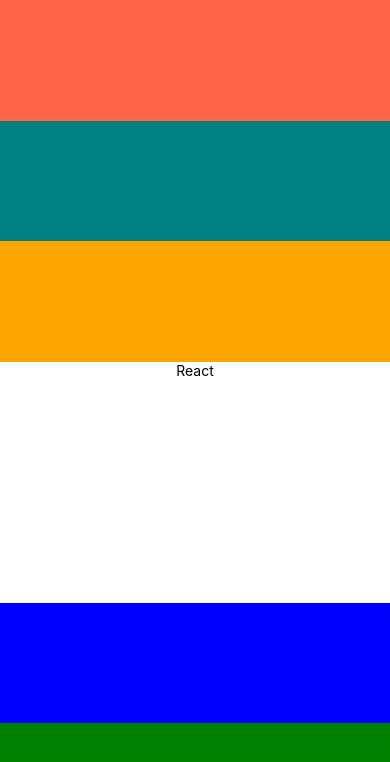
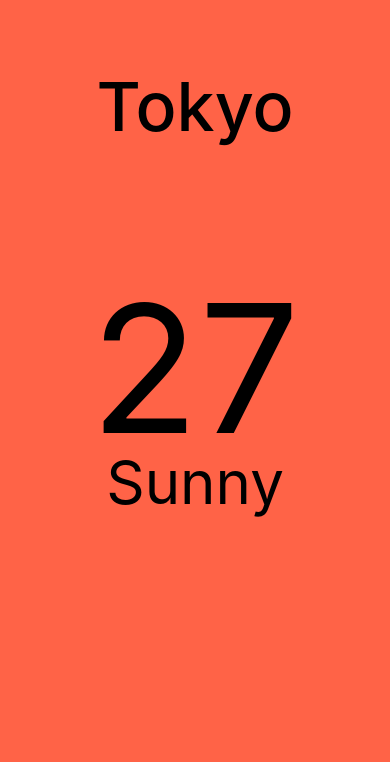
Before and after one commit to kureharyosuke/React-Native-JS, a React Native app: screen / in a window 390 px wide. Shown: the top 762 px of the page. Built offline with nearby package versions, Linux system fonts and the light colour scheme.

Commit message:
styles StyleSheeet

```diff
--- a/App.js
+++ b/App.js
@@ -6,22 +6,16 @@
 
 export default function App() {
   return (
-    <View style={{ flex: 1 }}>
-      <View style={{ flex: 1, backgroundColor: "tomato" }}></View>
-      <View style={{ flex: 1, backgroundColor: "teal" }}></View>
-      <View style={{ flex: 1, backgroundColor: "orange" }}></View>
-      <Text
-        style={{
-          flex: 2,
-          justifyContent: "center",
-          alignItems: "center",
-          textAlign: "center",
-        }}
-      >
-        React
-      </Text>
-      <View style={{ flex: 1, backgroundColor: "blue" }}></View>
-      <View style={{ flex: 1, backgroundColor: "green" }}></View>
+    <View style={styles.container}>
+      <View style={styles.city}>
+        <Text style={styles.cityName}>Tokyo</Text>
+      </View>
+      <View style={styles.weather}>
+        <View style={styles.day}>
+          <Text style={styles.temp}>27</Text>
+          <Text style={styles.description}>Sunny</Text>
+        </View>
+      </View>
     </View>
   );
 }
@@ -29,16 +23,33 @@
 // StyleSheet.create({}) create a style object
 // Stylesheet is auto
 
-// const styles = StyleSheet.create({
-//   container: {
-//     flex: 1,
-//     backgroundColor: "red",
-//     alignItems: "center",
-//     justifyContent: "center",
-//     // border: "1px solid black", not native
-//   },
-//   text: {
-//     fontSize: 30,
-//     color: "white",
-//   },
-// });
+const styles = StyleSheet.create({
+  container: {
+    flex: 1,
+    backgroundColor: "tomato",
+  },
+  city: {
+    flex: 1,
+    justifyContent: "center",
+    alignItems: "center",
+  },
+  cityName: {
+    fontSize: 68,
+    fontWeight: "500",
+  },
+  weather: {
+    flex: 3,
+  },
+  day: {
+    flex: 1,
+    alignItems: "center",
+  },
+  temp: {
+    marginTop: 50,
+    fontSize: 178,
+  },
+  description: {
+    marginTop: -30,
+    fontSize: 60,
+  },
+});
--- a/components/FlexContainer.js
+++ b/components/FlexContainer.js
@@ -7,8 +7,8 @@
       <View style={{ flex: 1, backgroundColor: "tomato" }}></View>
       <View style={{ flex: 1, backgroundColor: "teal" }}></View>
       <View style={{ flex: 1, backgroundColor: "orange" }}></View>
-      {/* <View style={{ flex: 1, backgroundColor: "blue" }}></View> */}
-      {/* <View style={{ flex: 1, backgroundColor: "green" }}></View> */}
+      <View style={{ flex: 1, backgroundColor: "blue" }}></View>
+      <View style={{ flex: 1, backgroundColor: "green" }}></View>
     </View>
   );
 }
```
Also changed, not shown: 1 other file (tests, documents, lock files or other folders).
